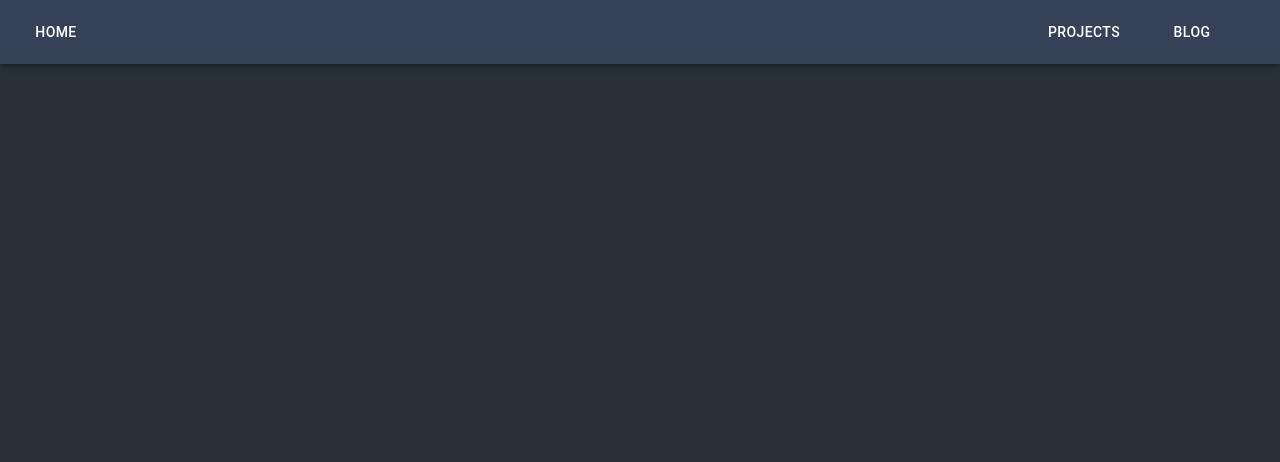
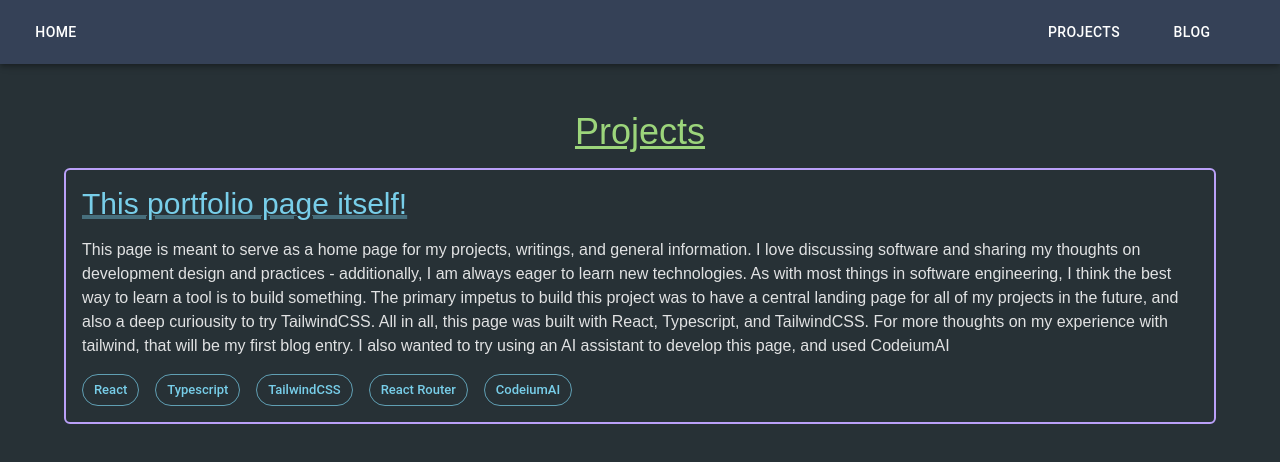
Before and after one commit to menterline/home, a React (Vite) app: page /home/projects in a window 1280 px wide. Before the commit this address had no page. Shown: the top 462 px of the page. Built offline with nearby package versions, Linux system fonts and the light colour scheme.

Commit message:
Added projects page and redid routing.

```diff
--- a/src/App.tsx
+++ b/src/App.tsx
@@ -5,6 +5,9 @@ import Content from "./components/Content";
 
 import { createTheme } from "@mui/material/styles";
 import { BrowserRouter as Router, Route, Routes } from "react-router-dom";
+import { Projects } from "./pages/Projects";
+import { Blog } from "./pages/Blog";
+import { projectsList } from "./assets/projectsList";
 
 const theme = createTheme({
   palette: {
@@ -16,15 +19,6 @@ const theme = createTheme({
     },
   },
 });
-function Projects() {
-  return (
-    <h2 className="text-2xl text-center mt-24">Projects... Coming Soon!</h2>
-  );
-}
-
-function Blog() {
-  return <h2 className="text-2xl text-center mt-24">Blog... Coming Soon!</h2>;
-}
 
 function App() {
   return (
@@ -34,8 +28,11 @@ function App() {
         <div className="mt-12">
           <Routes>
             <Route path="/home" element={<Content />} />
-            <Route path="/projects" element={<Projects />} />
-            <Route path="/blog" element={<Blog />} />
+            <Route
+              path="/home/projects"
+              element={<Projects projects={projectsList} />}
+            />
+            <Route path="/home/blog" element={<Blog />} />
           </Routes>
         </div>
       </Router>
--- /dev/null
+++ b/src/assets/projectsList.ts
@@ -0,0 +1,11 @@
+import { Project } from "../pages/Projects";
+
+export const projectsList: Project[] = [
+  {
+    name: "This portfolio page itself!",
+    description:
+      "This page is meant to serve as a home page for my projects, writings, and general information.  I love discussing software and sharing my thoughts on development design and practices - additionally, I am always eager to learn new technologies.  As with most things in software engineering, I think the best way to learn a tool is to build something.  The primary impetus to build this project was to have a central landing page for all of my projects in the future, and also a deep curiousity to try TailwindCSS. All in all, this page was built with React, Typescript, and TailwindCSS.  For more thoughts on my experience with tailwind, that will be my first blog entry.  I also wanted to try using an AI assistant to develop this page, and used CodeiumAI",
+    link: "https://menterline.github.io/home",
+    skills: ["React", "Typescript", "TailwindCSS", "React Router", "CodeiumAI"],
+  },
+];
--- a/src/components/AppBar.tsx
+++ b/src/components/AppBar.tsx
@@ -43,14 +43,14 @@ export const AppBar = () => {
           <Button
             variant="text"
             color="inherit"
-            onClick={() => navigate("/projects")}
+            onClick={() => navigate("/home/projects")}
             sx={{ mr: 4 }}
           >
             Projects
           </Button>
           <Button
             variant="text"
-            onClick={() => navigate("/blog")}
+            onClick={() => navigate("/home/blog")}
             color="inherit"
             sx={{ mr: 4 }}
           >
--- a/src/components/Content.tsx
+++ b/src/components/Content.tsx
@@ -9,9 +9,9 @@ function Content() {
           <h1 className="text-6xl font-bold">Matt Enterline</h1>
           <span className="">Full Stack Software Engineer</span>
         </div>
-        <div className="flex flex-col lg:flex-row justify-between gap-12 border-t-2 border-t-monokaiBlue pt-2">
-          <AboutMe className="w-full lg:w-1/2" />
-          <Experience className="w-full lg:w-2/5" />
+        <div className="flex flex-col lg:flex-row justify-between gap-12 lg:border-t-2 lg:border-t-monokaiBlue">
+          <AboutMe className="w-full lg:w-1/2 border-t-2 border-t-monokaiBlue pt-2 lg:border-t-0" />
+          <Experience className="w-full lg:w-2/5 border-t-2 border-t-monokaiBlue pt-2 lg:border-t-0 " />
         </div>
       </div>
     </div>
--- /dev/null
+++ b/src/components/Project.tsx
@@ -0,0 +1,29 @@
+import { Button, Chip } from "@mui/material";
+import { Project as ProjectType } from "../pages/Projects";
+import Link from "@mui/material/Link";
+
+type Props = {
+  project: ProjectType;
+};
+export function Project(props: Props) {
+  return (
+    <div className="flex flex-col gap-4 border-monokaiPurple border-2 p-4 rounded-md">
+      <Link color="secondary" underline="always" className="w-fit">
+        <a
+          className="text-monokaiBlue text-3xl"
+          href={props.project.link}
+          target="_blank"
+          rel="noreferrer"
+        >
+          {props.project.name}
+        </a>
+      </Link>
+      <p className="text-monokaiText">{props.project.description}</p>
+      <div className="flex flex-row gap-4">
+        {props.project.skills?.map((skill) => (
+          <Chip label={skill} color="secondary" variant="outlined" />
+        ))}
+      </div>
+    </div>
+  );
+}
--- /dev/null
+++ b/src/pages/Blog.tsx
@@ -0,0 +1,3 @@
+export function Blog() {
+  return <h2 className="text-2xl text-center mt-24">Blog... Coming Soon!</h2>;
+}
--- /dev/null
+++ b/src/pages/Projects.tsx
@@ -0,0 +1,25 @@
+import { Project } from "../components/Project";
+
+export type Project = {
+  name: string;
+  description: string;
+  link: string;
+  skills?: string[];
+};
+
+type Props = {
+  projects: Project[];
+};
+
+export function Projects(props: Props) {
+  return (
+    <div className="flex flex-col gap-4 pl-16 pr-16">
+      <div className="text-4xl underline text-center text-monokaiGreen mt-16">
+        Projects
+      </div>
+      {props.projects.map((project) => (
+        <Project key={project.name} project={project} />
+      ))}
+    </div>
+  );
+}
--- a/tailwind.config.js
+++ b/tailwind.config.js
@@ -7,6 +7,7 @@ export default {
         monokaiBlue: "#78CEE9",
         monokaiGreen: "#9CD57B",
         monokaiText: "#E1E2E3",
+        monokaiPurple: "#BAA0F8",
       },
       maxWidth: {
         "1/2": "50%",
```
